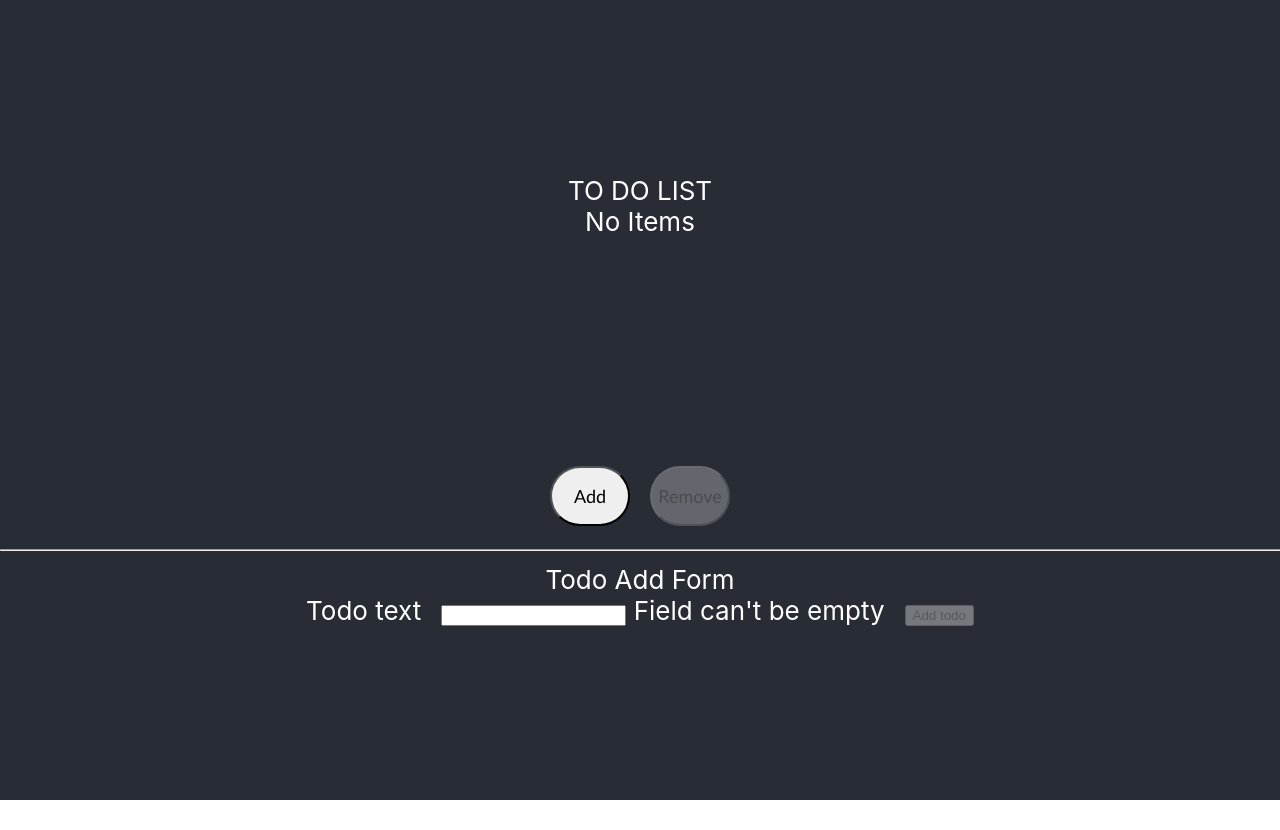
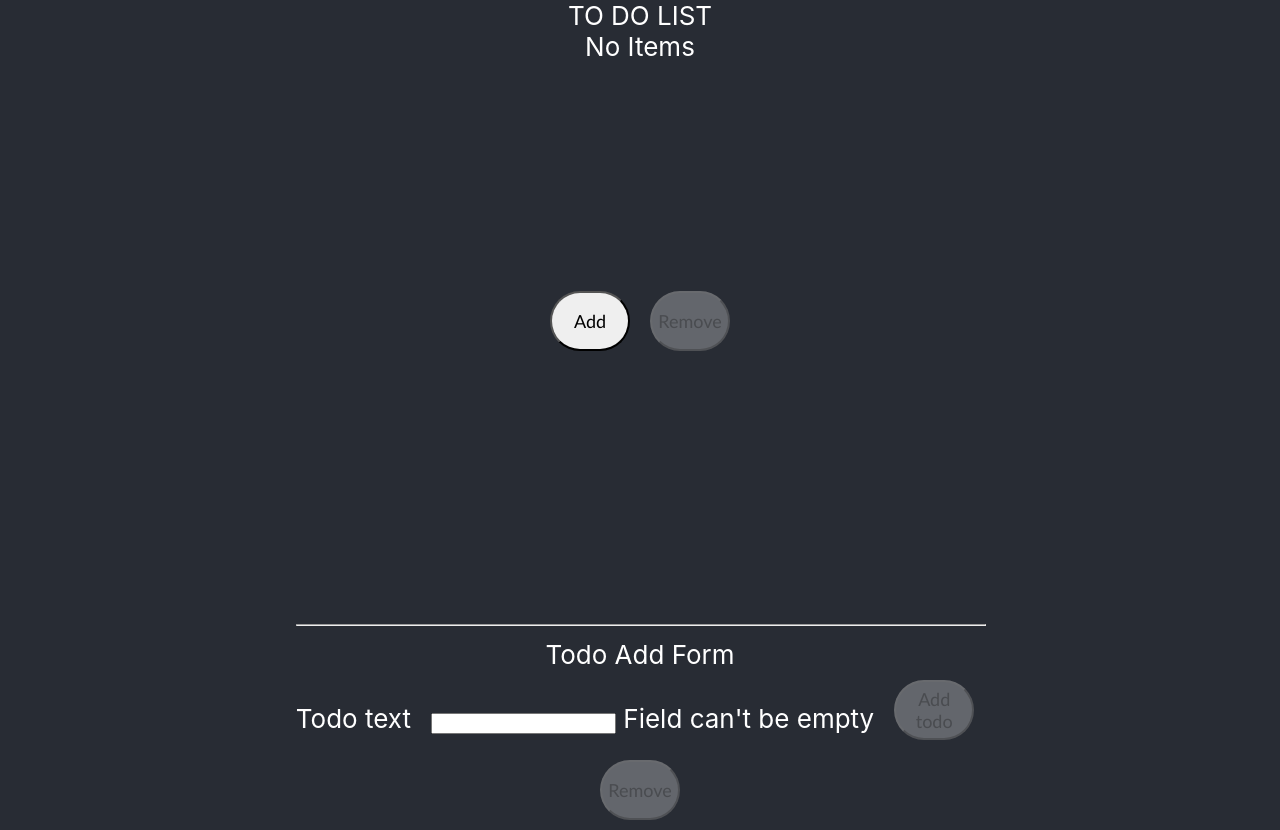
Before and after one commit to flashcv77/to-do-list, a React (Create React App) app: page / in a window 1280 px wide. Before the commit the page ends 800 px from the top, so only its background shows below. Built offline with nearby package versions, Linux system fonts and the light colour scheme.

Commit message:
low functional

```diff
--- a/src/App.js
+++ b/src/App.js
@@ -9,8 +9,8 @@ function App() {
       <header className="App-header">
         TO DO LIST
         <ToDoList />
+        <div className="wrapper"><FirstComponent /></div>
 
-        <FirstComponent />
       </header>
 
     </div>
--- a/src/components/FirstComponent/FirstComponent.js
+++ b/src/components/FirstComponent/FirstComponent.js
@@ -16,7 +16,31 @@ export class FirstComponent extends React.Component {
         },
     };
 
-    handleSubmit = (event) => { };
+    handleSubmit = (event) => {
+        event.preventDefault();
+        // console.log(event);
+        let task = {
+            value: ""
+        }
+        const { todoList, value } = this.state;
+        task.value = this.state.fields.todoText.value;
+        // console.log(task.value);
+
+        this.setState({ todoList: [...todoList, task] });
+        // console.log(this.state.todoText.value);
+
+        // this.setState({
+        //     value: ''
+        // });
+        // this.state.fields.todoText.value = ''; //??how to setState value = ''
+    };
+
+    handleRemove = () => {
+        const { todoList, value } = this.state;
+        todoList.pop();
+        this.setState({ todoList: [...todoList] });
+        // console.log('removed', todoList);
+    }
 
     handleChange = (event) => {
         const { value, name } = event.target;
@@ -27,23 +51,27 @@ export class FirstComponent extends React.Component {
                 [name]: { ...currentField, value },
             },
         });
-        console.log(currentField.value);
+        // console.log(currentField.value);
     };
+
+
 
     render() {
         const {
             todoList,
             fields: { todoText },
         } = this.state;
+        let tasksCount = this.state.todoList.length;
+        let inputLength = todoText.value.length;
 
         return (
             <>
-                <div>
-                    {/* <div>Todo List</div> */}
-                    {todoList.map((todo) => (
-                        <div>ITEM</div>
+                <div className="taskContainer">
+                    {todoList.map((task, index) => (
+                        <div className="task" key={index}>{task.value}</div>
                     ))}
                 </div>
+
                 <hr style={{ width: "100%" }} />
                 <div>
                     <div>Todo Add Form</div>
@@ -58,14 +86,26 @@ export class FirstComponent extends React.Component {
                             name={todoText.name}
                             id={todoText.name}
                         />
-                        {todoText.value.length === 0 && <span> Field can't be empty</span>}
+                        {inputLength === 0 && <span> Field can't be empty</span>}
                         <button
-                            disabled={todoText.value.length === 0}
+                            type="button"
+                            className="btn"
+                            disabled={inputLength === 0 || tasksCount > 9}
                             style={{ marginLeft: "20px" }}
+                            onClick={this.handleSubmit}
                         >
                             Add todo
                         </button>
+
                     </form>
+                    <button
+                        // type="button"
+                        className="btn"
+                        disabled={tasksCount === 0}
+                        onClick={this.handleRemove}
+                    >
+                        Remove
+                    </button>
                 </div>
             </>
         );
```
